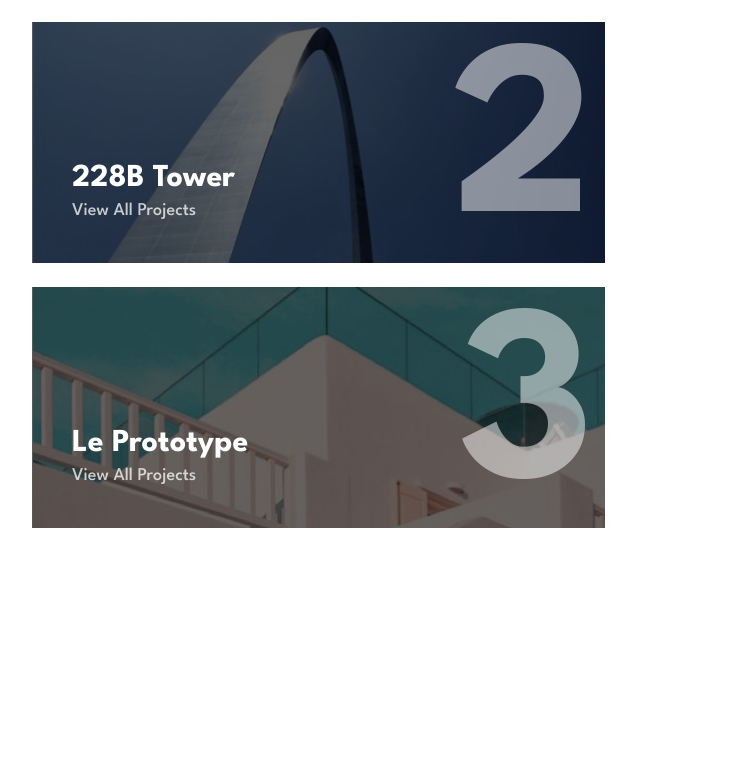
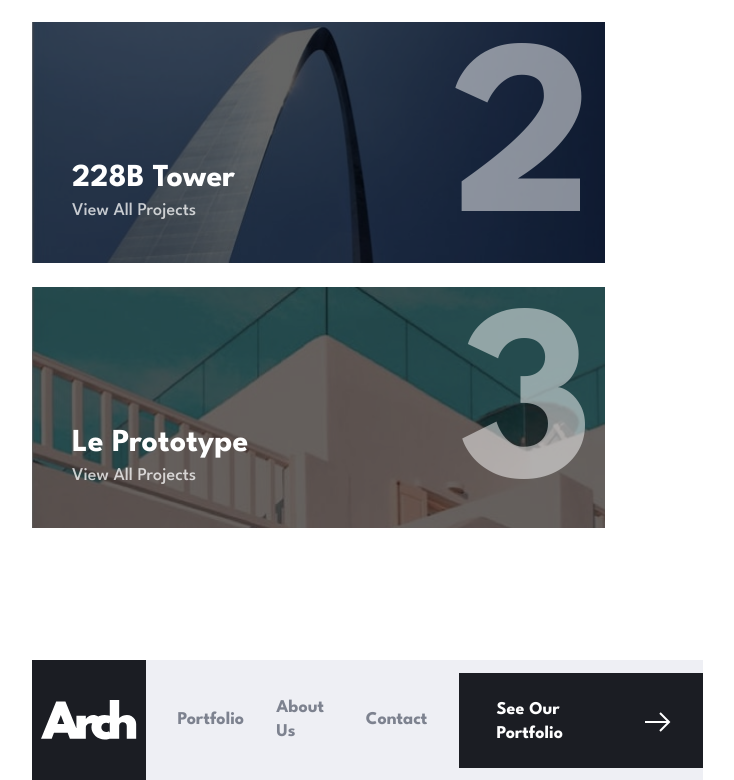
Before and after one commit to lleonardus/arch-studio, a React (Vite) app: page / in a window 1280 px wide. Shown: the part 3156-3936 px from the top of the page, without its empty margins (321-1055 px from the left). Before the commit the page ends 3687 px from the top, so only its background shows below. Built offline with nearby package versions, Linux system fonts and the light colour scheme.

Commit message:
creating footer

```diff
--- a/src/ui/AppLayout.jsx
+++ b/src/ui/AppLayout.jsx
@@ -1,5 +1,6 @@
 import { Outlet } from "react-router-dom";
 import { Header } from "./Header";
+import { Footer } from "./Footer";
 
 export function AppLayout() {
   return (
@@ -7,7 +8,7 @@
       <div className="relative h-full w-full max-tablet:overflow-x-hidden tablet:max-w-screen-tablet tablet:pl-[97px] desktop:max-w-screen-desktop desktop:pl-[164px]">
         <Header />
         <Outlet />
-        <footer></footer>
+        <Footer />
       </div>
     </div>
   );
--- /dev/null
+++ b/src/ui/Footer.jsx
@@ -0,0 +1,64 @@
+import { Link } from "react-router-dom";
+
+export function Footer() {
+  return (
+    <footer className="mt-[132px] bg-gray-100 px-8 tablet:pl-0 tablet:pr-0 desktop:mr-[98px]">
+      <div className="flex translate-y-[-60px] flex-col items-center gap-8 tablet:translate-y-0 tablet:flex-row">
+        <Link
+          to="/"
+          className="grid h-[120px] w-[120px] place-items-center bg-gray-900"
+        >
+          <div to="/" className="h-10 w-[97px] tablet:h-10 tablet:w-24">
+            <svg viewBox="0 0 97 40" xmlns="http://www.w3.org/2000/svg">
+              <path
+                fill="#FFF"
+                d="M10.822 39.27l2.26-6.256h13.836l2.26 6.255H40L24.658 1.6h-9.316L0 39.268h10.822zM23.493 24.2h-6.986L20 15.252l3.493 8.95zm21.804 15.07V27.807c0-.776.22-1.499.662-2.169a5.14 5.14 0 011.746-1.632A4.51 4.51 0 0150 23.379c.64 0 1.343.13 2.112.388.769.259 1.434.601 1.998 1.028l3.972-7.991c-.654-.487-1.484-.883-2.488-1.188-1.005-.304-1.956-.456-2.854-.456-1.385 0-2.729.354-4.03 1.061-1.301.708-2.44 1.694-3.413 2.957V15.89h-9.498v23.38h9.498zm18.995.73c1.507 0 2.942-.21 4.304-.628 1.362-.418 2.439-.91 3.23-1.472l-3.105-6.393c-.289.198-.688.377-1.198.536-.51.16-1.07.24-1.678.24-.99 0-1.85-.217-2.58-.65a4.449 4.449 0 01-1.678-1.724 4.806 4.806 0 01-.582-2.33c0-.669.163-1.369.49-2.1.328-.73.845-1.347 1.553-1.849s1.625-.753 2.751-.753c1.187 0 2.161.258 2.922.776l3.105-6.393c-.76-.578-1.841-1.073-3.242-1.484a15.324 15.324 0 00-4.337-.616c-1.903 0-3.665.346-5.286 1.039-1.62.692-3.029 1.628-4.224 2.808a13.053 13.053 0 00-2.785 3.995 11.177 11.177 0 00-.993 4.6c0 1.69.354 3.285 1.062 4.784.707 1.5 1.678 2.82 2.91 3.961a13.79 13.79 0 004.258 2.683c1.606.647 3.307.97 5.103.97zm14.703-.73V26.392c0-.792.16-1.477.48-2.055a3.374 3.374 0 011.347-1.347c.578-.32 1.248-.48 2.01-.48 1.156 0 2.084.354 2.784 1.062.7.708 1.05 1.648 1.05 2.82v12.876h9.498V24.338c0-1.75-.41-3.314-1.232-4.692a9.088 9.088 0 00-3.345-3.276c-1.408-.807-3.003-1.21-4.783-1.21-1.4 0-2.782.255-4.144.765a12.064 12.064 0 00-3.665 2.157V0h-9.497v39.27h9.497z"
+              />
+            </svg>
+          </div>
+        </Link>
+        <nav>
+          <ul className="flex flex-col items-center gap-8 text-base font-bold text-gray-600 tablet:flex-row">
+            <li>
+              <Link
+                to="/portfolio"
+                className="transition-colors hover:text-gray-900"
+              >
+                Portfolio
+              </Link>
+            </li>
+            <li>
+              <Link
+                to="/about-us"
+                className="transition-colors hover:text-gray-900"
+              >
+                About Us
+              </Link>
+            </li>
+            <li>
+              <Link
+                to="/contact"
+                className="transition-colors hover:text-gray-900"
+              >
+                Contact
+              </Link>
+            </li>
+          </ul>
+        </nav>
+        <Link
+          to="/portfolio"
+          className="relative flex w-fit items-center gap-[24px] bg-gray-900 pb-[22px] pl-[37px] pr-[32px] pt-[25px] text-base font-bold capitalize text-white transition-colors hover:bg-gray-700"
+        >
+          <span>See Our Portfolio</span>
+          <span>
+            <svg xmlns="http://www.w3.org/2000/svg" width="26" height="20">
+              <g fill="none" fillRule="evenodd" stroke="white" strokeWidth="2">
+                <path d="M15 1l9 9-9 9M0 10h24" />
+              </g>
+            </svg>
+          </span>
+        </Link>
+      </div>
+    </footer>
+  );
+}
```
